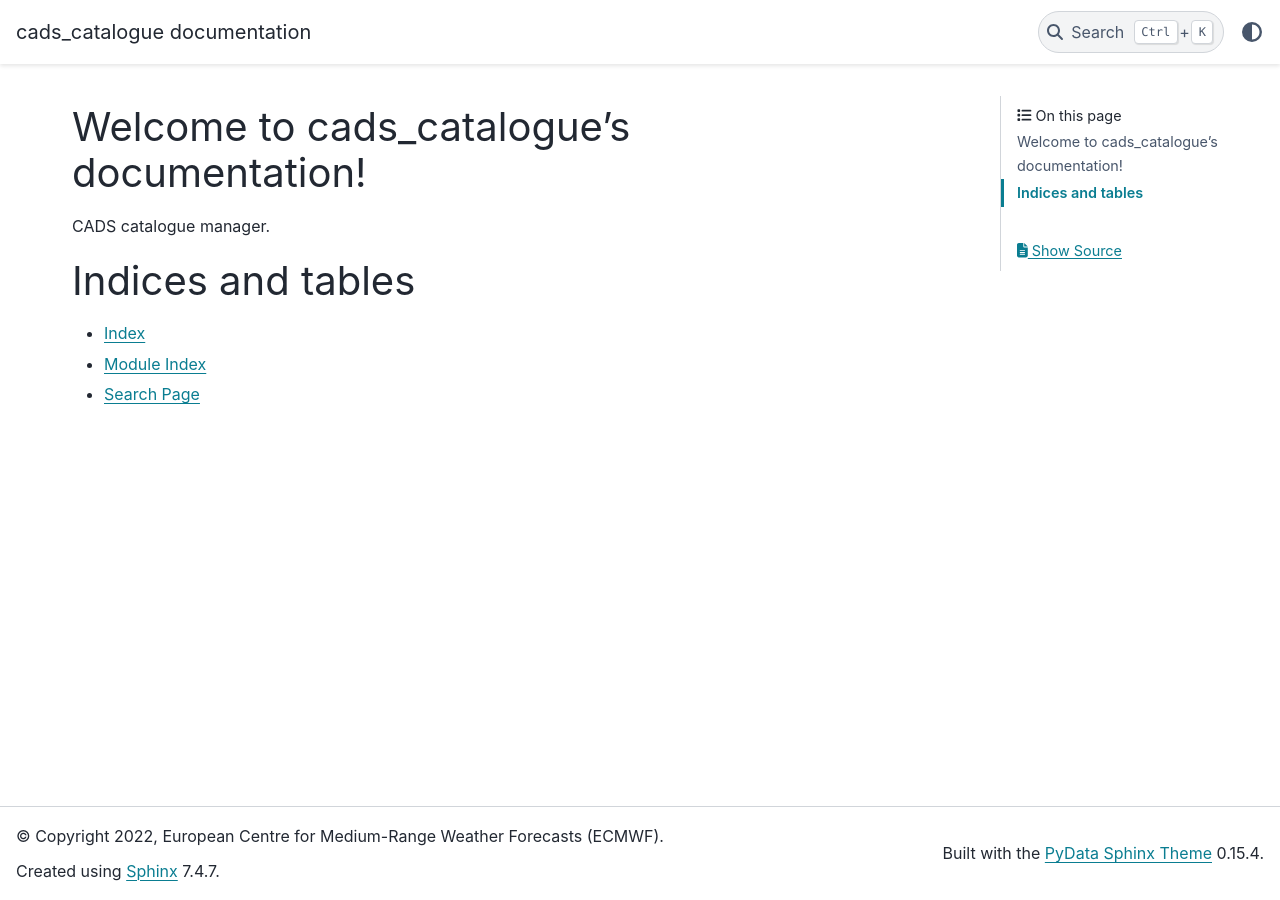
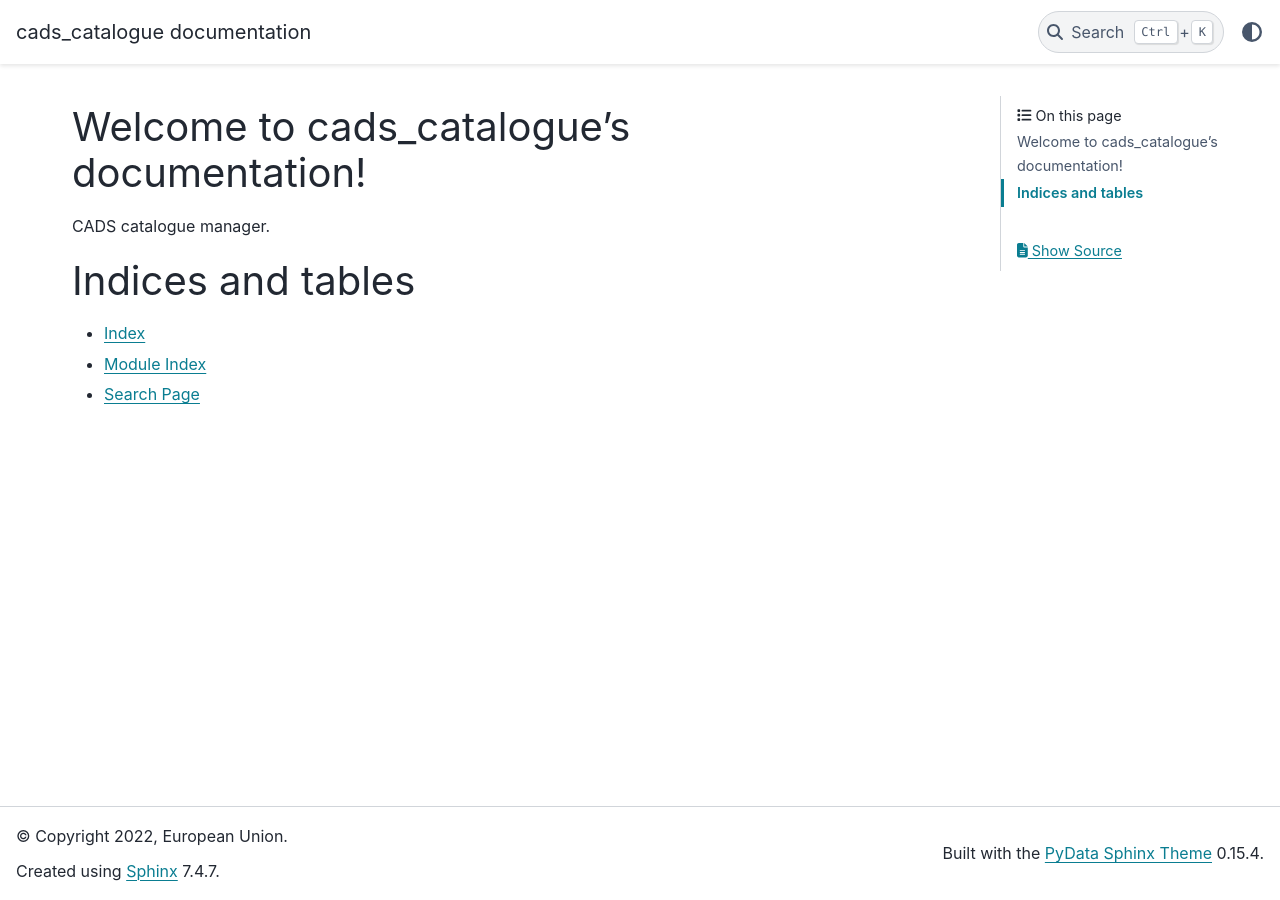
Before and after one commit to ecmwf-projects/cads-catalogue, a Sphinx documentation site: the page built from docs/index.md, in a window 1280 px wide. Built offline with Sphinx 7.4.7 and the PyData theme 0.15.4, drawn with Linux system fonts in a browser that asks for light colours; the version number could not be read and is left out.

Commit message:
change copyrights

```diff
--- a/cads_catalogue/__init__.py
+++ b/cads_catalogue/__init__.py
@@ -1,6 +1,6 @@
 """CADS catalogue manager."""
 
-# Copyright 2022, European Centre for Medium-Range Weather Forecasts (ECMWF).
+# Copyright 2022, European Union.
 #
 # Licensed under the Apache License, Version 2.0 (the "License");
 # you may not use this file except in compliance with the License.
--- a/docs/conf.py
+++ b/docs/conf.py
@@ -16,8 +16,8 @@ sys.path.insert(0, os.path.abspath("../"))
 # -- Project information -----------------------------------------------------
 
 project = "cads_catalogue"
-copyright = "2022, European Centre for Medium-Range Weather Forecasts (ECMWF)"
-author = "European Centre for Medium-Range Weather Forecasts (ECMWF)"
+copyright = "2022, European Union"
+author = "European Union"
 version = cads_catalogue.__version__
 release = cads_catalogue.__version__
 
```
Also changed, not shown: README.md (+1 -1 lines), 1 other file.
